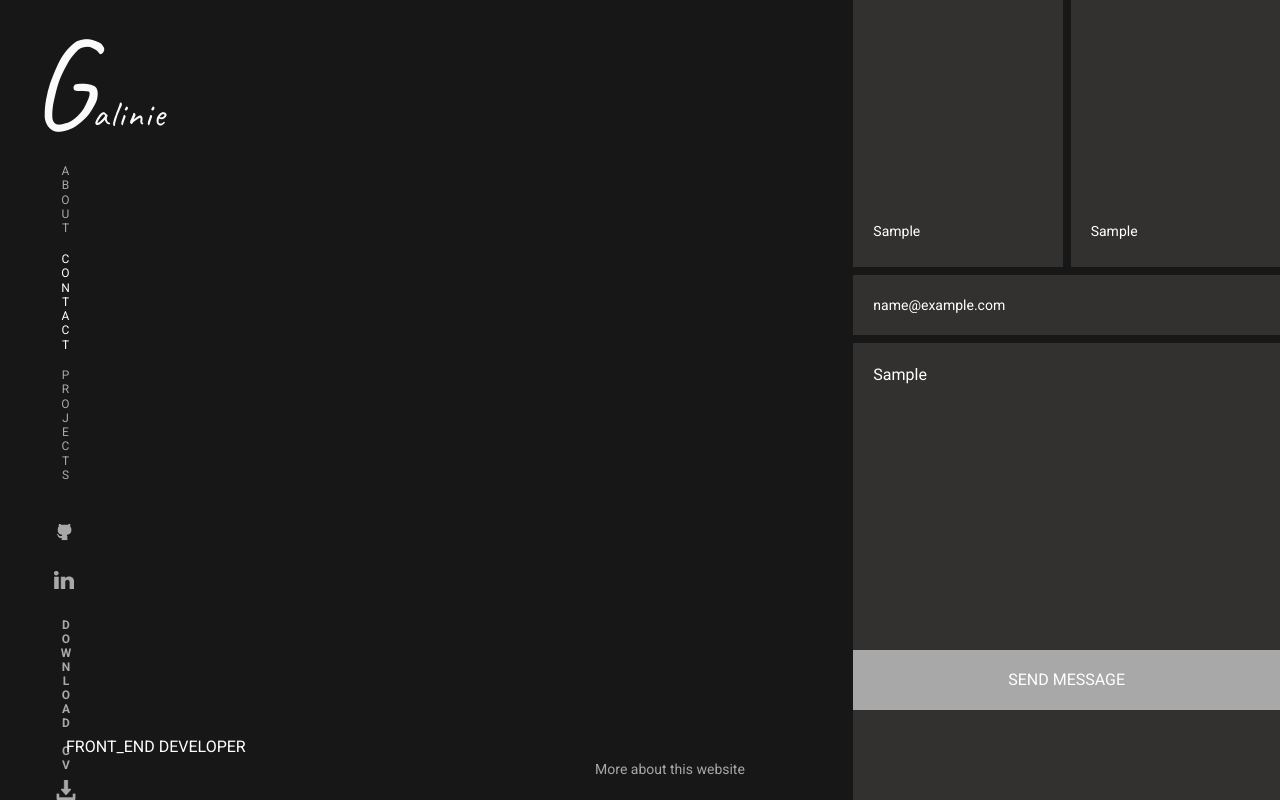
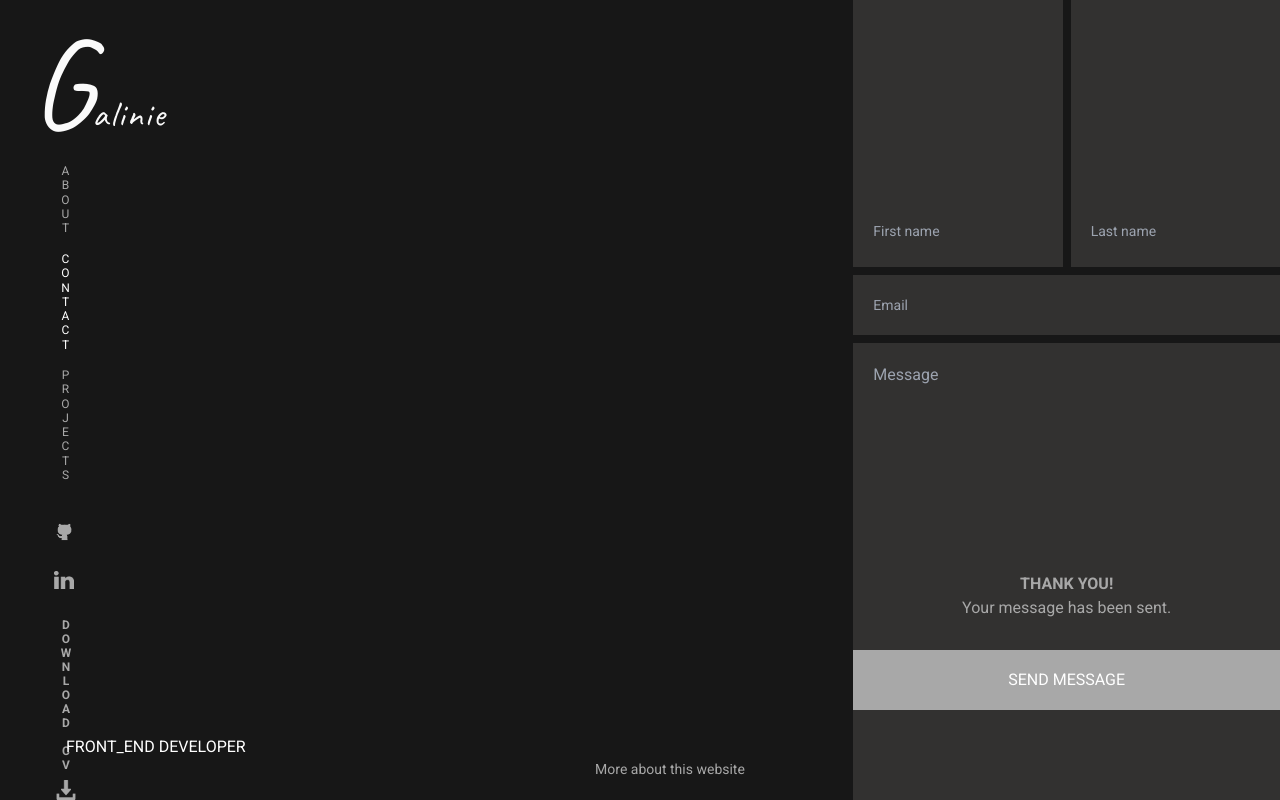
Before and after one commit to hys25/portfolio, a Next.js app: page /contact in a window 1280 px wide. Both pictures are taken after typing "Sample", "Sample", "name@example.com", "Sample" into the empty fields and a click on the button "SEND MESSAGE". Built offline with nearby package versions, Linux system fonts and the light colour scheme; no server answers.

Commit message:
send message

```diff
--- a/components/elements/input.js
+++ b/components/elements/input.js
@@ -14,7 +14,7 @@ const StyledInput = React.forwardRef(
 )
 
 export const Input = React.forwardRef(
-  ({ className, children, placeholder, ...props }, ref) => {
+  ({ className, children, placeholder, error = null, ...props }, ref) => {
     return (
       <>
         <StyledInput
@@ -24,13 +24,19 @@ export const Input = React.forwardRef(
           {...props}
         />
         {children || null}
+        {error && (
+          <span className="text-error text-[12px] absolute left-[20px] bottom-1 z-1">
+            {error}
+          </span>
+        )}
       </>
     )
   }
 )
 
 export const Textarea = React.forwardRef(
-  ({ placeholder, className = "", ...props }, ref) => (
+  ({ placeholder, className = "", error = null, ...props }, ref) => (
+    <>
       <textarea
         placeholder={placeholder}
         className={`w-full h-full p-5 text-white bg-greyDark outline-none ${className}`}
@@ -38,5 +44,11 @@ export const Textarea = React.forwardRef(
         rows={12}
         {...props}
       />
+      {error && (
+        <span className="text-error text-[12px] absolute left-[20px] top-11 z-100">
+          {error}
+        </span>
+      )}
+    </>
   )
 )
--- a/lib/api.js
+++ b/lib/api.js
@@ -12,3 +12,21 @@ export const get = async (
     return { ...defaultResponse, ...errorJSON }
   }
 }
+
+export const post = async (url, formData) => {
+  try {
+    const result = await fetch(url, {
+      method: "POST",
+      headers: {
+        "Content-Type": "application/json",
+      },
+      body: JSON.stringify(formData),
+    })
+    const json = await result.json()
+    return { data: json }
+  } catch (error) {
+    error.isError = true
+    const errorJSON = JSON.parse(JSON.stringify(error))
+    return errorJSON
+  }
+}
--- a/pages/contact/index.js
+++ b/pages/contact/index.js
@@ -1,11 +1,25 @@
 import { useForm } from "react-hook-form"
+import { useState } from "react"
 import Default from "../../components/layout/default"
 import { Input, Textarea } from "../../components/elements/input"
+import { post } from "../../lib/api"
+import { NEXT_PUBLIC_BE_HOST } from "../../config"
 
 function Contact() {
-  const { register, handleSubmit } = useForm()
-  const handleSearchSubmit = (data) => {
-    console.log(data)
+  const [isSubmitSuccess, setSubmitSuccess] = useState(false)
+  const {
+    register,
+    handleSubmit,
+    reset,
+    formState: { errors },
+  } = useForm()
+  const handleSearchSubmit = async (data) => {
+    const response = await post(`${NEXT_PUBLIC_BE_HOST}/message`, data)
+    setSubmitSuccess(true)
+    reset()
+    setTimeout(() => {
+      setSubmitSuccess(false)
+    }, 5000)
   }
   return (
     <Default>
@@ -17,36 +31,48 @@ function Contact() {
         <div className="flex w-full h-1/3">
           <div className="flex relative items-end mr-1 w-1/2 h-full">
             <Input
-              {...register("firstName")}
+              {...register("first_name", { required: true })}
               className="pb-3 w-full text-white h-[60px] bg-greyDark"
               placeholder="First name"
+              error={errors.first_name ? "First name is required" : null}
             />
             <div className="block absolute left-0 w-full h-full top-[-screen] z-[-1] bg-greyDark" />
           </div>
           <div className="flex relative items-end ml-1 w-1/2 h-full max-h-1/3">
             <Input
-              {...register("lastName")}
+              {...register("last_name", { required: true })}
               className="pb-3 w-full text-white h-[60px] bg-greyDark"
-              placeholder="First name"
+              placeholder="Last name"
+              error={errors.last_name ? "First name is required" : null}
             />
             <div className="block absolute left-0 w-full h-full top-[-screen] z-[-1] bg-greyDark" />
           </div>
         </div>
         <div className="flex mt-2 w-full h-[60px]">
-          <div className="w-full h-full">
+          <div className="relative w-full h-full">
             <Input
-              {...register("email")}
+              {...register("email", { required: true })}
               className="w-full h-full text-white bg-greyDark min-h-[60px]"
               placeholder="Email"
+              error={errors.email ? "First name is required" : null}
             />
           </div>
         </div>
         <div className="flex mt-2 w-full h-auto">
           <div className="relative w-full h-full">
-            <Textarea {...register("message")} placeholder="Message" />
+            <Textarea
+              {...register("message", { required: true })}
+              placeholder="Message"
+              error={errors.message ? "First name is required" : null}
+            />
             <div className="absolute top-[100%] z-1 block bg-greyDark left-0 w-full h-full" />
           </div>
         </div>
+        {isSubmitSuccess && (
+          <div className="absolute right-0 w-full text-center text-grey cursor-pointer bottom-[180px]">
+            <b>THANK YOU!</b> <div>Your message has been sent.</div>
+          </div>
+        )}
         <button
           type="submit"
           className="absolute right-0 w-full text-white uppercase cursor-pointer bottom-[90px] h-[60px] bg-grey"
--- a/tailwind.config.js
+++ b/tailwind.config.js
@@ -34,6 +34,8 @@ module.exports = {
         black: "#101011",
         grey: "#A8A8A8",
         greyDark: "#323130",
+        error: "#ff0033",
+        success: "#74B72E",
       },
     },
   },
```
Lines whose indentation alone changed are shown as unchanged.
